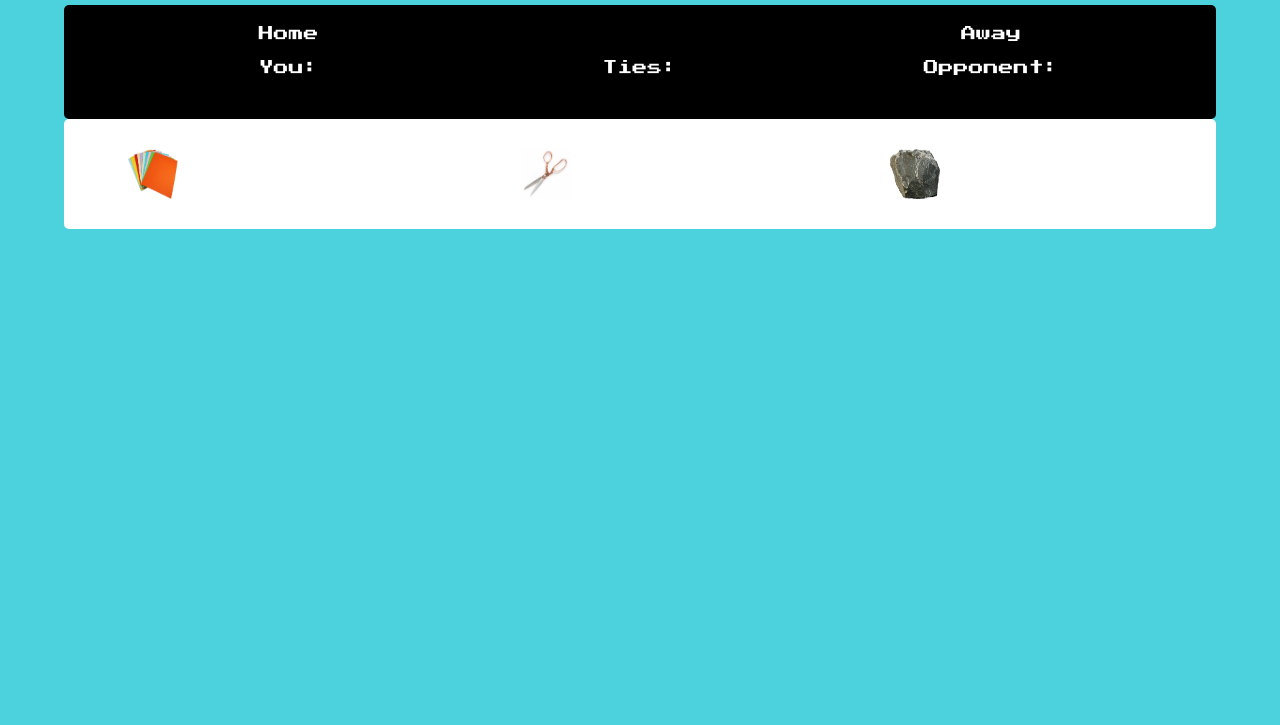
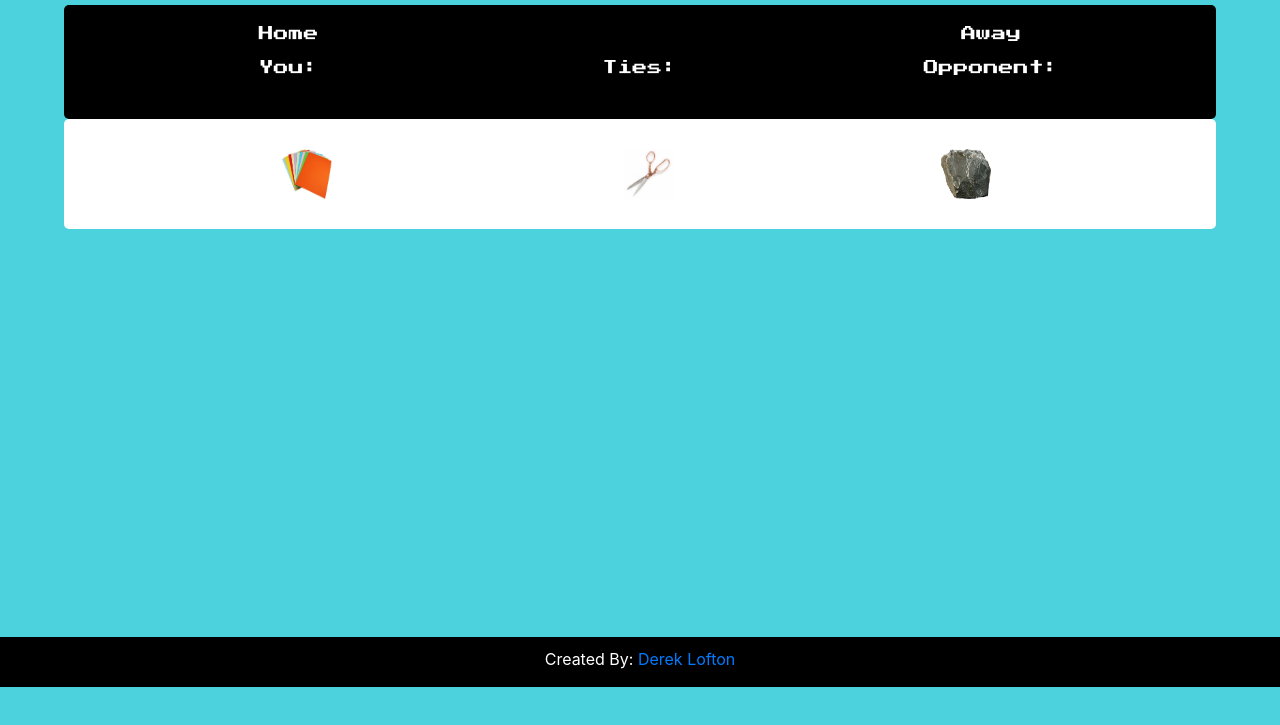
Before and after one commit to Dloft1991/RPS1.0, a plain HTML site: page index.html in a window 1280 px wide. Shown: the part 63-788 px from the top of the page. Drawn offline with nearby package versions, Linux system fonts and the light colour scheme.

Commit message:
fixposition

```diff
--- a/index.html
+++ b/index.html
@@ -22,7 +22,7 @@
                 <p id="wins"></p>
             </div>
             <div class="col-sm-4">
-                <h3></h3>
+                <h3 id="faces"></h3>
                 </div>
                 <div class="col-sm-4">
                         <h3>Away</h3>
@@ -44,24 +44,7 @@
                             <p id="computerGuess"></p>
                         </div>
             </div>
-        <!---->
-        <!-- <div class="row">
-            <div class="col-sm-4">
-                    <p>Your Hand:</p>
-                    <p id="userGuess"></p>
-                    <p>Opponent Hand:</p>
-                    <p id="computerGuess"></p>
-            </div> -->
-                <!-- <div class="col-sm-4">
-                        <p>Wins: </p>
-                        <p id="wins"></p>
-                        <p>Losses: </p>
-                        <p id="losses"></p>
-                </div> -->
-                    <!-- <div class="col-sm-4">
-                            <p>Ties: </p>
-                            <p id="ties"></p>
-                    </div> -->
+
                     <div>
                         <p id="cantDoThat"></p>
                 </div>
@@ -83,7 +66,15 @@
     </div>
 
         <br>
-    <footer></footer>
+        <br>
+        <br><br><br><br><br><br><br><br><br>
+        <br>
+        <br><br><br><br>
+        <br>
+
+    <footer>
+        Created By: <a href="https://dloft1991.github.io/Derek_Lofton/" target="_blank">Derek Lofton</a>
+    </footer>
 
     <script type="text/javascript" src="https://cdnjs.cloudflare.com/ajax/libs/jquery/3.2.1/jquery.min.js"></script>
     <script type="text/javascript" src="js/main.js"></script>
--- a/js/mobile.js
+++ b/js/mobile.js
@@ -121,6 +121,7 @@ function chickenDinner() {
         reset();
     } if (loser === 10) {
         alert("Your opponent has beaten you");
+        $("#faces").
         reset();
     }
 }
--- a/style/style.css
+++ b/style/style.css
@@ -45,7 +45,7 @@ img {
     margin-right: 5%;
     padding-top: 30px;
     padding-bottom: 30px;
-    padding-left: 5%;
+    padding-left: 17%;
     padding-right: 1%;
 }
 
@@ -67,3 +67,11 @@ input {
 #cantDoThat {
     text-align: center;
 }
+
+footer {
+   background-color: black;
+   height: 50px;
+   padding-top: 10px;
+   text-align: center;
+   color: white;
+}
```
Also changed, not shown: style/images/Crying_Face_Emoji_large.png (added), style/images/Happy_Emoji_Icon_5c9b7b25-b215-4457-922d-fef519a08b06_large.png (added).
